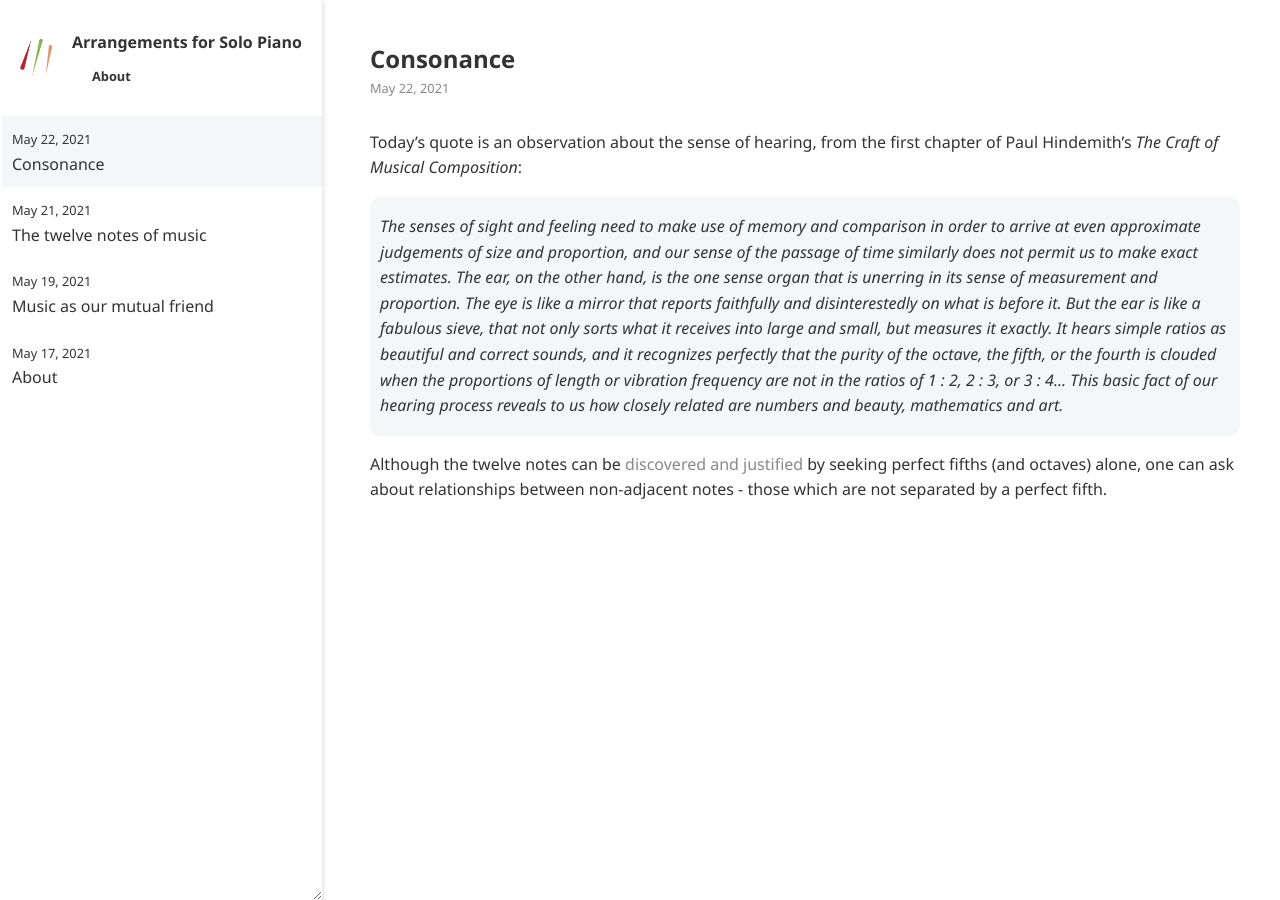
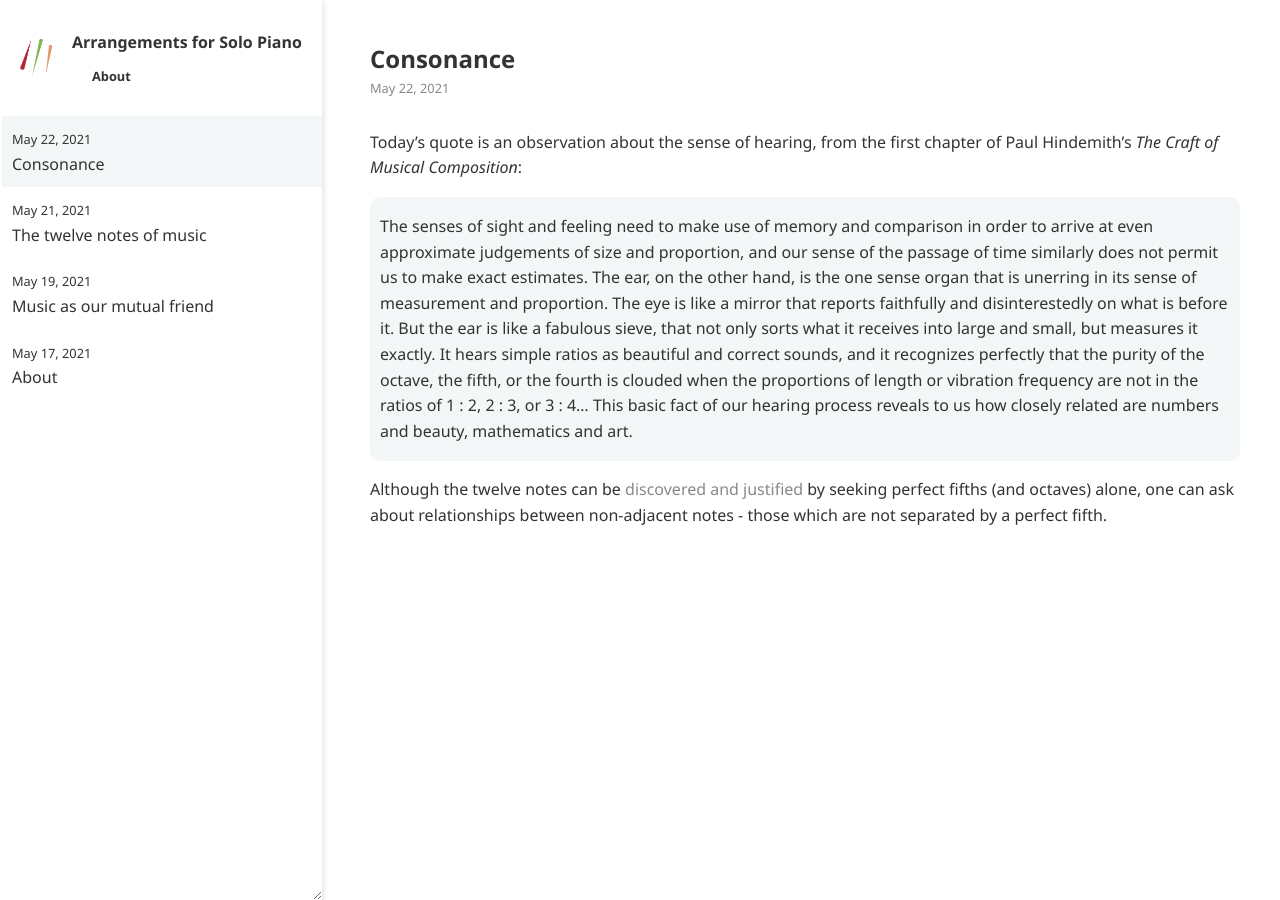
Before and after one commit to ansyblenetwork/arrpiano, a Jekyll site: the page built from _posts/2021-05-22-consonance.md, in a window 1280 px wide. Built offline with Jekyll 4.4.1, drawn with Linux system fonts in a browser that asks for light colours.

Commit message:
Update 2021-05-22-consonance.md

```diff
--- a/_posts/2021-05-22-consonance.md
+++ b/_posts/2021-05-22-consonance.md
@@ -4,8 +4,6 @@ title: "Consonance"
 
 Today's quote is an observation about the sense of hearing, from the first chapter of Paul Hindemith's _The Craft of Musical Composition_:
 
-<div class="media">
-<p>The senses of sight and feeling need to make use of memory and comparison in order to arrive at even approximate judgements of size and proportion, and our sense of the passage of time similarly does not permit us to make exact estimates. The ear, on the other hand, is the one sense organ that is unerring in its sense of measurement and proportion. The eye is like a mirror that reports faithfully and disinterestedly on what is before it. But the ear is like a fabulous sieve, that not only sorts what it receives into large and small, but measures it exactly. It hears simple ratios as beautiful and correct sounds, and it recognizes perfectly that the purity of the octave, the fifth, or the fourth is clouded when the proportions of length or vibration frequency are not in the ratios of 1 : 2, 2 : 3, or 3 : 4... This basic fact of our hearing process reveals to us how closely related are numbers and beauty, mathematics and art.</p>
-</div>
+> The senses of sight and feeling need to make use of memory and comparison in order to arrive at even approximate judgements of size and proportion, and our sense of the passage of time similarly does not permit us to make exact estimates. The ear, on the other hand, is the one sense organ that is unerring in its sense of measurement and proportion. The eye is like a mirror that reports faithfully and disinterestedly on what is before it. But the ear is like a fabulous sieve, that not only sorts what it receives into large and small, but measures it exactly. It hears simple ratios as beautiful and correct sounds, and it recognizes perfectly that the purity of the octave, the fifth, or the fourth is clouded when the proportions of length or vibration frequency are not in the ratios of 1 : 2, 2 : 3, or 3 : 4... This basic fact of our hearing process reveals to us how closely related are numbers and beauty, mathematics and art.
 
 Although the twelve notes can be [discovered and justified]({% post_url 2021-05-21-twelve-notes %}) by seeking perfect fifths (and octaves) alone, one can ask about relationships between non-adjacent notes - those which are not separated by a perfect fifth.
```
